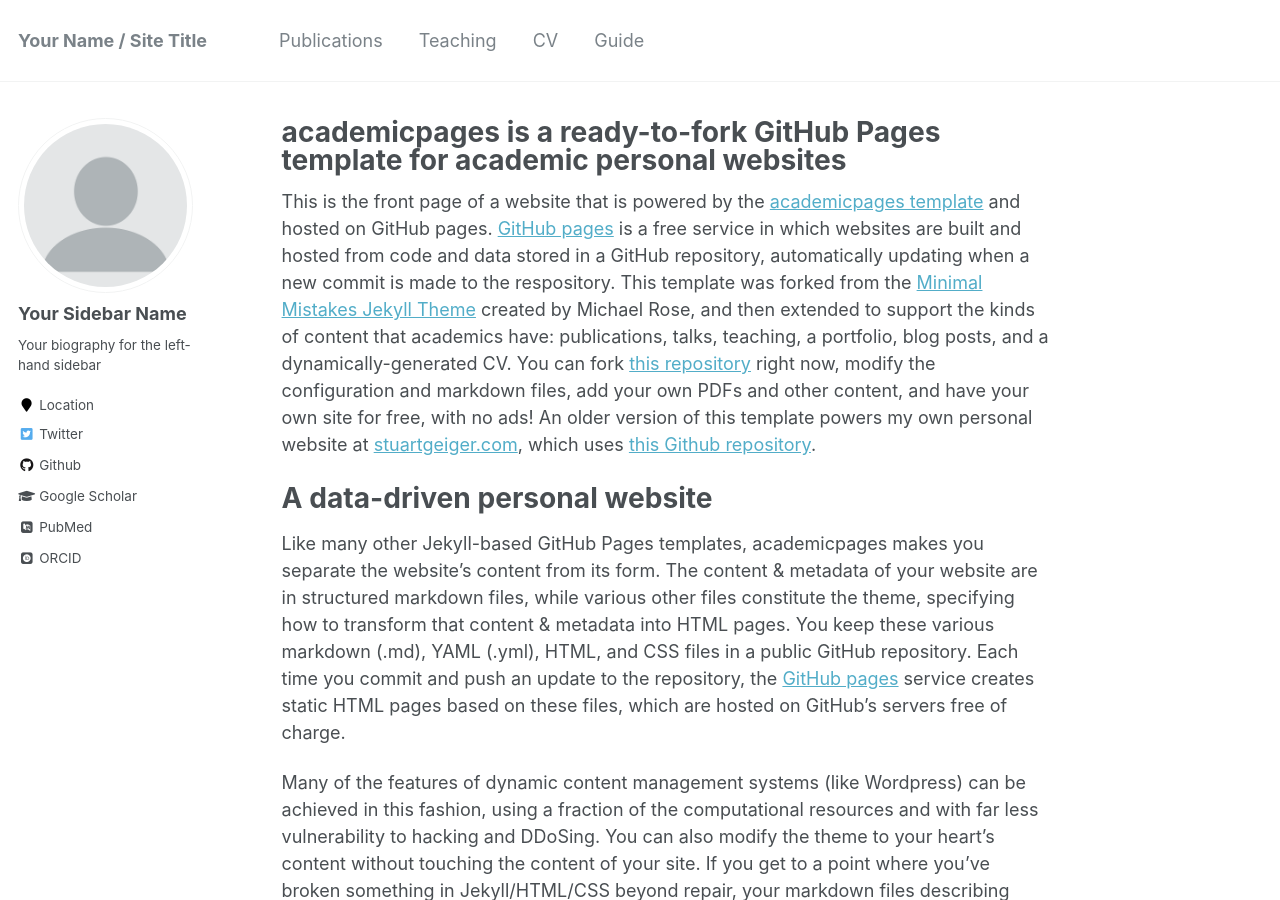
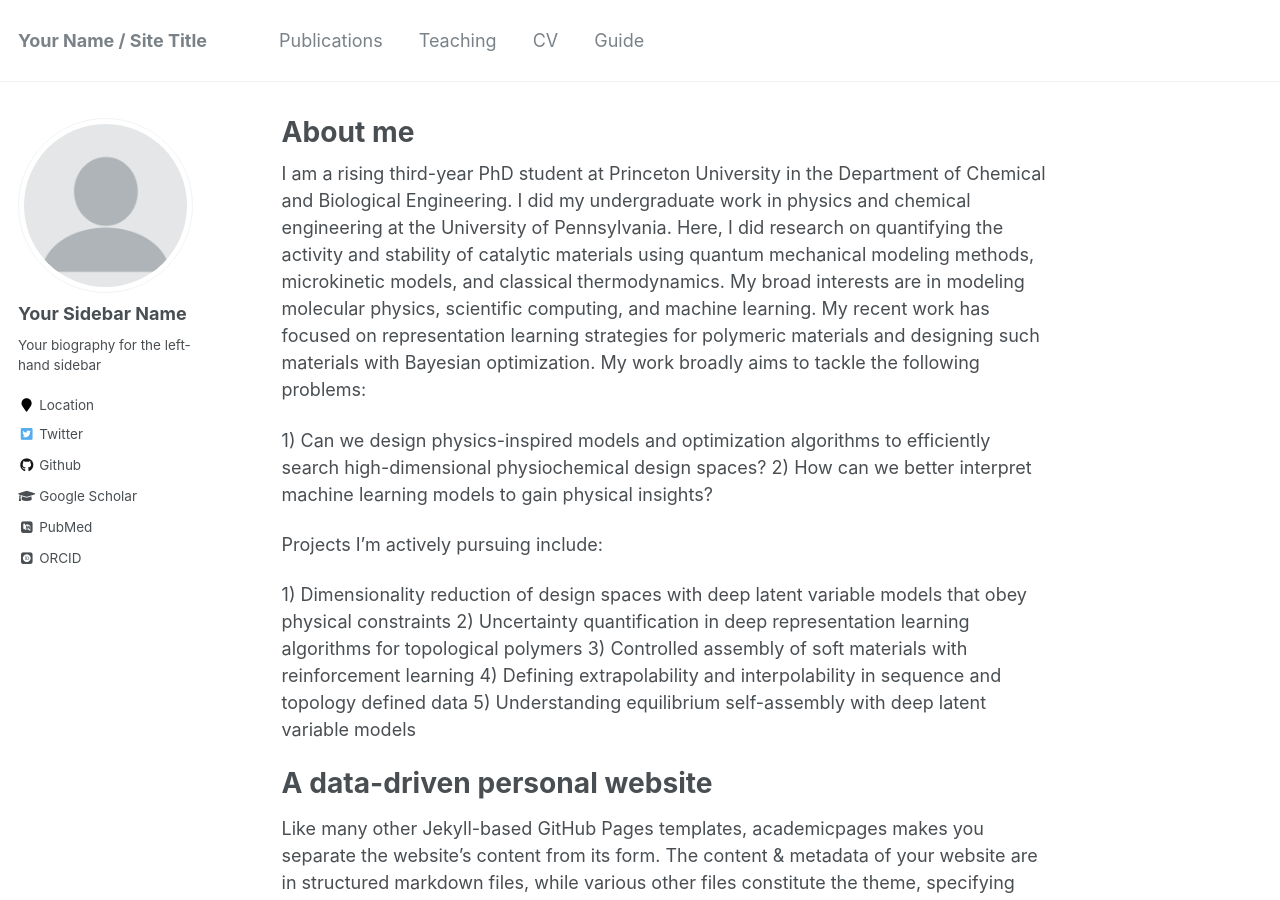
Before and after one commit to roshanpatel317/roshanpatel317.github.io, a Jekyll site: the page built from _pages/about.md, in a window 1280 px wide and 900 px high. Built offline with Jekyll 4.4.1, drawn with Linux system fonts in a browser that asks for light colours; some web fonts are replaced.

Commit message:
Update about.md

```diff
--- a/_pages/about.md
+++ b/_pages/about.md
@@ -1,14 +1,25 @@
 ---
 permalink: /
-title: "academicpages is a ready-to-fork GitHub Pages template for academic personal websites"
+title: "About me"
 excerpt: "About me"
 author_profile: true
 redirect_from:
   - /about/
   - /about.html
 ---
+I am a rising third-year PhD student at Princeton University in the Department of Chemical and Biological Engineering. I did my undergraduate work in physics and chemical engineering at the University of Pennsylvania. Here, I did research on quantifying the activity and stability of catalytic materials using quantum mechanical modeling methods, microkinetic models, and classical thermodynamics. My broad interests are in modeling molecular physics, scientific computing, and machine learning. My recent work has focused on representation learning strategies for polymeric materials and designing such materials with Bayesian optimization. My work broadly aims to tackle the following problems:
 
-This is the front page of a website that is powered by the [academicpages template](https://github.com/academicpages/academicpages.github.io) and hosted on GitHub pages. [GitHub pages](https://pages.github.com) is a free service in which websites are built and hosted from code and data stored in a GitHub repository, automatically updating when a new commit is made to the respository. This template was forked from the [Minimal Mistakes Jekyll Theme](https://mmistakes.github.io/minimal-mistakes/) created by Michael Rose, and then extended to support the kinds of content that academics have: publications, talks, teaching, a portfolio, blog posts, and a dynamically-generated CV. You can fork [this repository](https://github.com/academicpages/academicpages.github.io) right now, modify the configuration and markdown files, add your own PDFs and other content, and have your own site for free, with no ads! An older version of this template powers my own personal website at [stuartgeiger.com](http://stuartgeiger.com), which uses [this Github repository](https://github.com/staeiou/staeiou.github.io).
+1) Can we design physics-inspired models and optimization algorithms to efficiently search high-dimensional physiochemical design spaces?
+2) How can we better interpret machine learning models to gain physical insights?
+
+Projects I'm actively pursuing include:
+
+1) Dimensionality reduction of design spaces with deep latent variable models that obey physical constraints
+2) Uncertainty quantification in deep representation learning algorithms for topological polymers
+3) Controlled assembly of soft materials with reinforcement learning
+4) Defining extrapolability and interpolability in sequence and topology defined data
+5) Understanding equilibrium self-assembly with deep latent variable models
+
 
 A data-driven personal website
 ======
```
